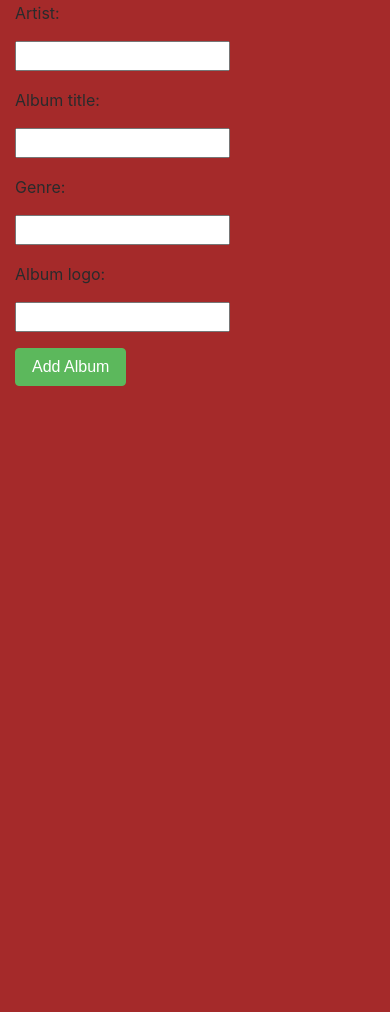
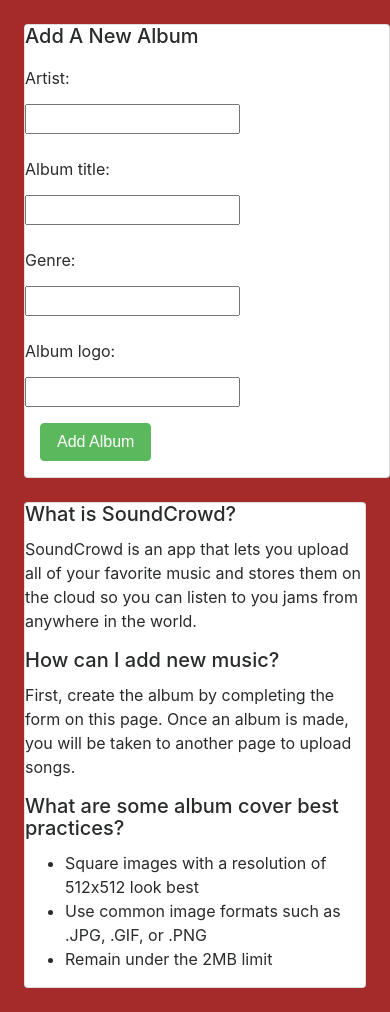
Before and after one commit to AlexPersaud17/SoundCrowd, a Django app: page /music/album/add/ in a window 390 px wide. Shown: the part 109-1121 px from the top of the page. Before the commit the page ends 495 px from the top, so only its background shows below. Run offline with Django 3.2, Linux system fonts and the light colour scheme; some libraries are stand-ins or nearby versions; some web fonts are replaced.

Commit message:
Create add album form

```diff
--- a/music/templates/music/album_form.html
+++ b/music/templates/music/album_form.html
@@ -3,16 +3,46 @@
 {% block title %}SoundCrowd | Add Album{% endblock %}
 
 {% block body %}
+<div class="row">
 
+  <div class="col-md-5">
+    <div class="card ml-4 mt-4">
+      <div class="card-body">
+        <h5 class="card-title">Add A New Album</h5>
         <form class="form-horizontal" action="" method="post" enctype="multipart/form-data">
           {% csrf_token %}
           {% include "music/form-template.html" %}
           <div class="form-group">
-      <div class="col-sm-offset-2 col-sm-10">
+            <div class="col-sm-offset-2 col-sm-5">
               <button type="submit" class="btn btn-success">Add Album</button>
             </div>
           </div>
         </form>
 
+      </div>
+    </div>
+  </div>
+
+  <div class="col-md-7">
+    <div class="card m-4">
+      <div class="card-body">
+        <h5 class="card-title">What is SoundCrowd?</h5>
+        <p class="card-text">SoundCrowd is an app that lets you upload all of your favorite music and stores them on the cloud so you can listen to you jams from anywhere in the world.</p>
+
+        <h5 class="card-title">How can I add new music?</h5>
+        <p class="card-text">First, create the album by completing the form on this page. Once an album is made, you will be taken to another page to upload songs.</p>
+
+        <h5 class="card-title">What are some album cover best practices?</h5>
+        <ul>
+          <li>Square images with a resolution of 512x512 look best</li>
+          <li>Use common image formats such as .JPG, .GIF, or .PNG</li>
+          <li>Remain under the 2MB limit</li>
+        </ul>
+      </div>
+    </div>
+  </div>
+
+
+</div>
 
 {% endblock %}
--- a/music/templates/music/form-template.html
+++ b/music/templates/music/form-template.html
@@ -1,9 +1,7 @@
 {% for field in form %}
-  <div class="form-group">
-    <div class="col-sm-offset-2 col-sm-10">
-      <span class="text-danger small">{{ field.errors }}</span>
-    </div>
-    <label class="control-label col-sm-2">{{ field.label_tag }}</label>
-    <div class="col-sm-10">{{ field }}</div>
+  <div class="col-sm-offset-1 col-sm-10"><span class="text-danger small">{{ field.errors }}</span></div>
+  <div class="form-group row">
+    <label class="col-sm-4 col-form-label">{{ field.label_tag }}</label>
+    <div class="col-sm-6">{{ field }}</div>
   </div>
 {% endfor %}
```
Lines whose indentation alone changed are shown as unchanged.
